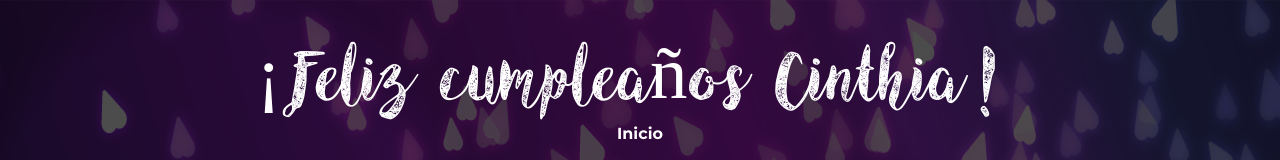
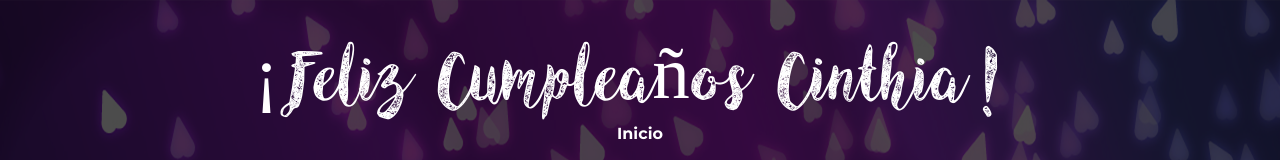
Before and after one commit to AlejandroReynosoValverde/FCAC.github.io, a plain HTML site: page index.html in a window 1280 px wide. Shown: the top 160 px of the page. Drawn offline with Linux system fonts and the light colour scheme.

Commit message:
Update index.html

```diff
--- a/index.html
+++ b/index.html
@@ -26,7 +26,7 @@
 <body>
     <header class="mt-0 pt-0">
         <div class="bg-cover clearfix pt-3">
-            <h2 class="logo">¡Feliz cumpleaños Cinthia!</h2>
+            <h2 class="logo">¡Feliz Cumpleaños Cinthia!</h2>
             <!-- <nav class="nav nav-fill mx-auto">
                 <li class="nav-item">
                     <a class="nav-link" href="https://facebook.com/fh5co" target="_blank"><i
```
